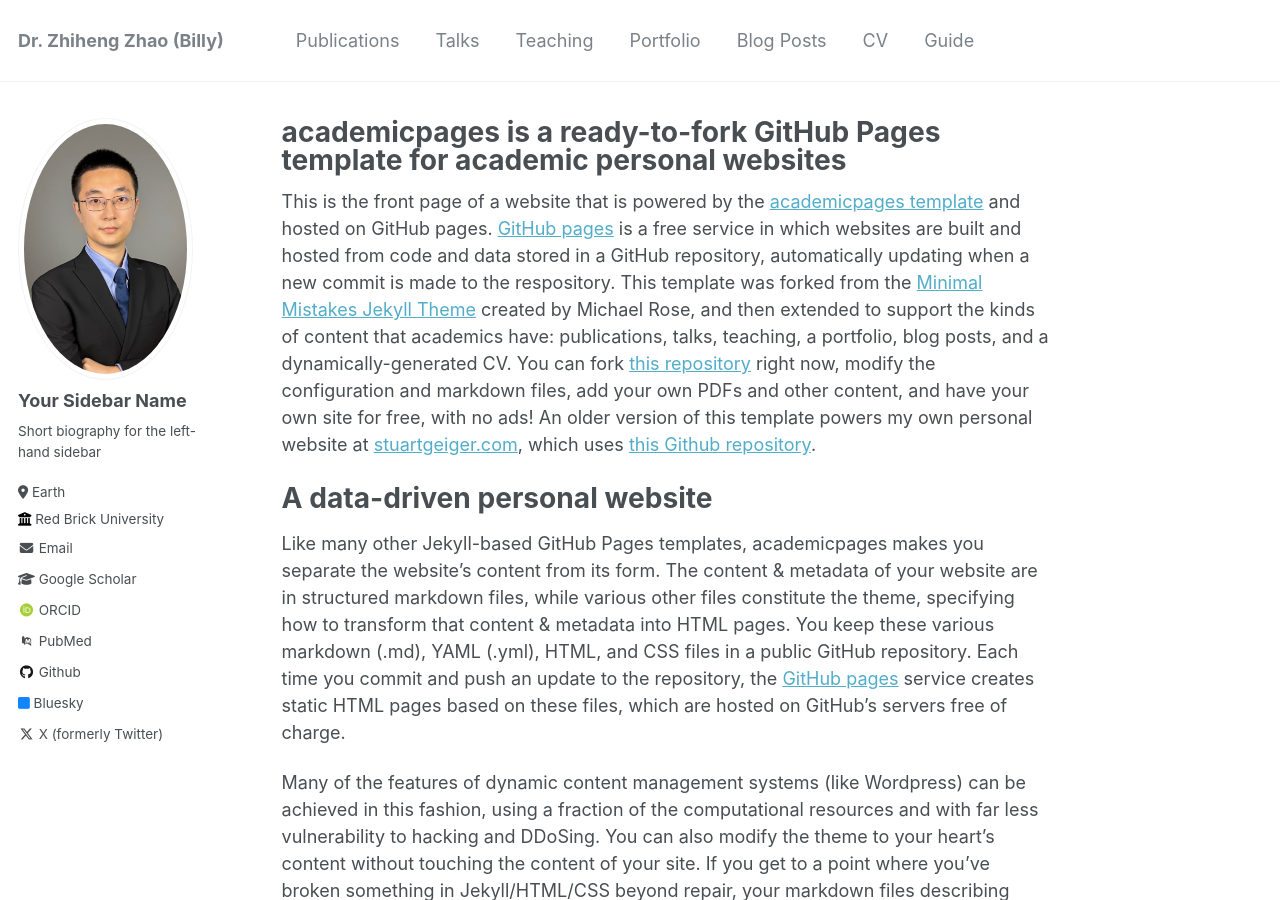
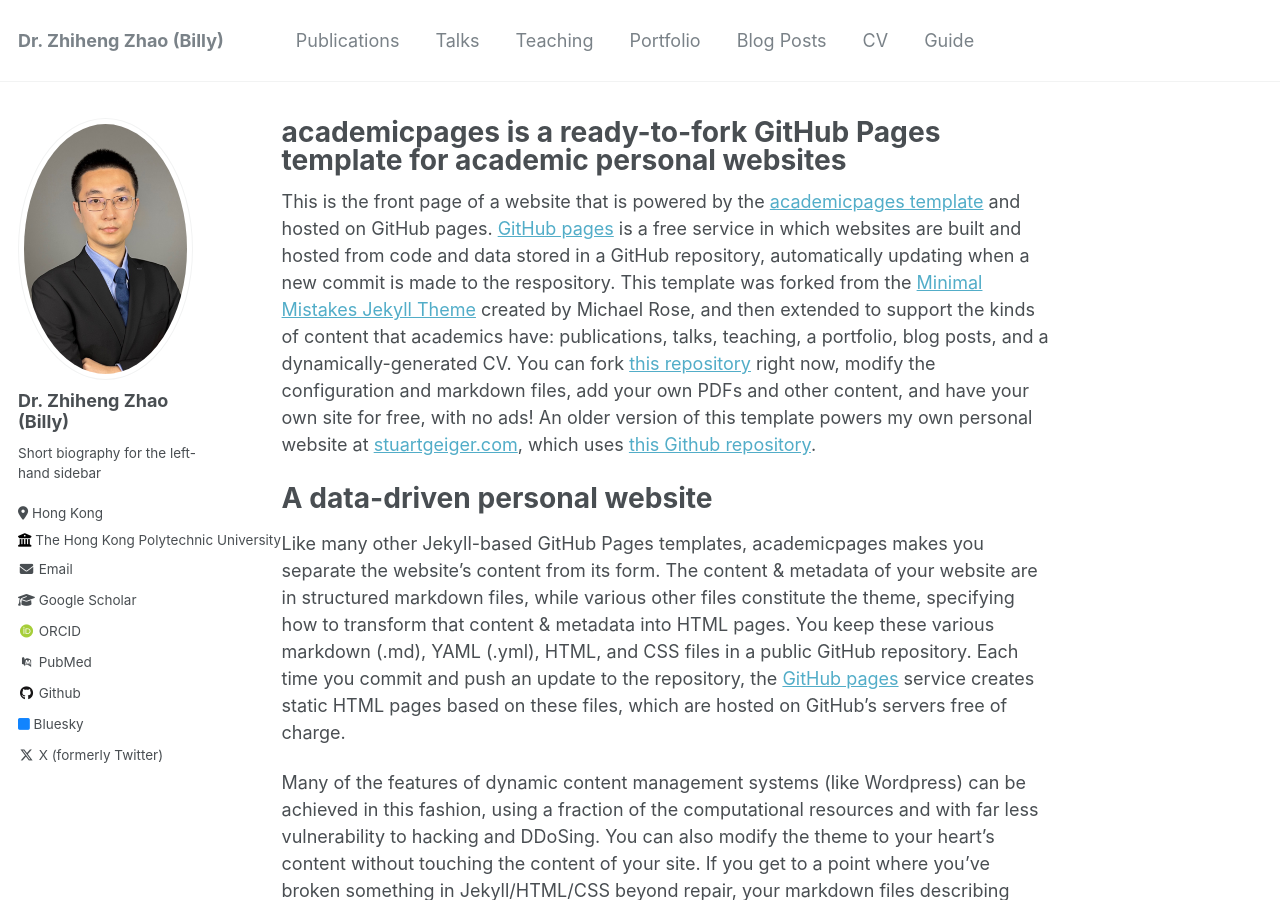
Before and after one commit to billyzzh/billyzzh.github.io, a Jekyll site: the page built from _pages/about.md, in a window 1280 px wide and 900 px high. Built offline with Jekyll 4.4.1, drawn with Linux system fonts in a browser that asks for light colours; some web fonts are replaced.

Commit message:
Update _config.yml

```diff
--- a/_config.yml
+++ b/_config.yml
@@ -21,11 +21,11 @@
 author:
   # Biographic information
   avatar           : "Zhiheng-Zhao.png"
-  name             : "Your Sidebar Name"
+  name             : "Dr. Zhiheng Zhao (Billy)"
   pronouns         : # example: "she/her"
   bio              : "Short biography for the left-hand sidebar"
-  location         : "Earth"
-  employer         : "Red Brick University"
+  location         : "Hong Kong"
+  employer         : "The Hong Kong Polytechnic University"
   uri              : # URL
   email            : "none@example.org"
 
```
